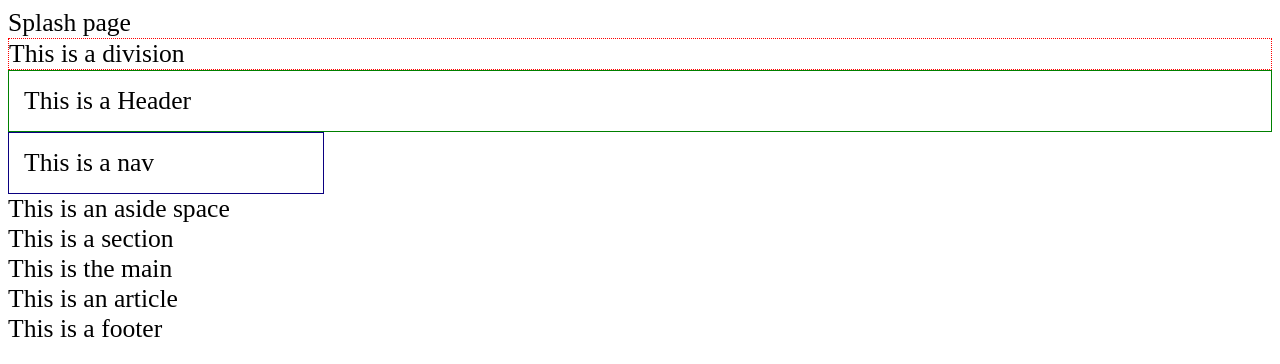
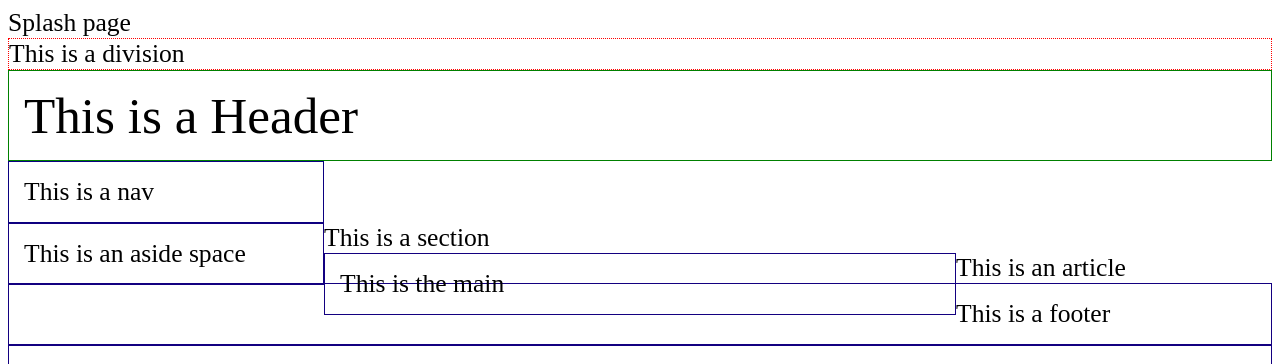
Before and after one commit to evan-is-very-cool/Sandbox-Learning-HTML-P1-20240206.github.io, a plain HTML site: page Index.HTML in a window 1280 px wide. Shown: the top 364 px of the page. Drawn offline with Linux system fonts and the light colour scheme.

Commit message:
Update Index.HTML

```diff
--- a/Index.HTML
+++ b/Index.HTML
@@ -28,8 +28,8 @@
 
            border: 1px solid green;
            padding: 15px;
-           font-size; 4vw;
-                 }
+           font-size: 4vw;
+         }
 
          nav  {
 
@@ -39,14 +39,26 @@
            border: 1px solid rgb(10,0,128)
          }
            Main  {
+            Width: 50%;
+            float: left;
+            padding: 15px;
+            border: 1px solid rgb(19, 0, 128)
 
            }
 
            aside  {
+            width: 25%;
+            float: left;
+            padding: 15px;
+            border: 1px solid rgb(19, 0, 128)
 
            }
 
            footer  {
+            padding: 15px;
+            border: 1px solid rgb(19, 0, 128)
+
+
 
            }
 
```
